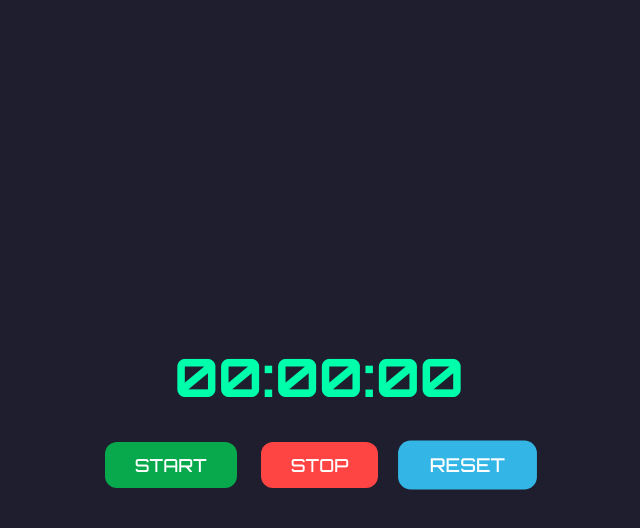
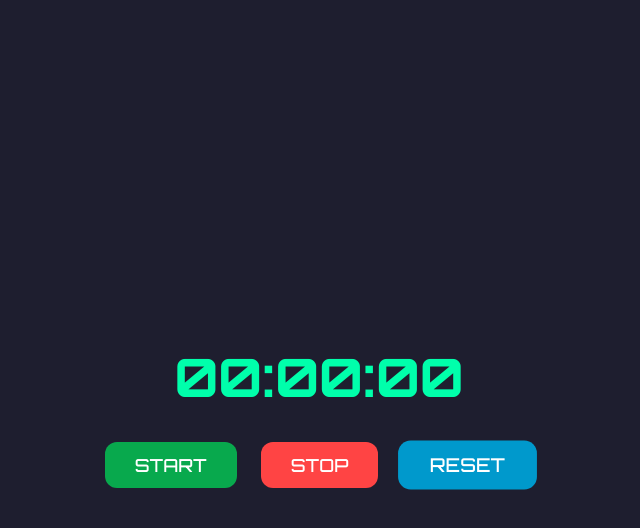
Before and after one commit to Eshhaa11/react-stopwatch, a React (Create React App) app: page / in a window 1280 px wide. In both pictures the pointer is over the button "RESET". Shown: the top 528 px of the page, without its empty margins (321-961 px from the left). Built offline with nearby package versions, Linux system fonts and the light colour scheme.

Commit message:
added bgc

```diff
--- a/src/Components/Clock.css
+++ b/src/Components/Clock.css
@@ -62,5 +62,5 @@ button:hover {
 }
 
 .reset:hover {
-
+    background-color: #0099cc;
 }
```
